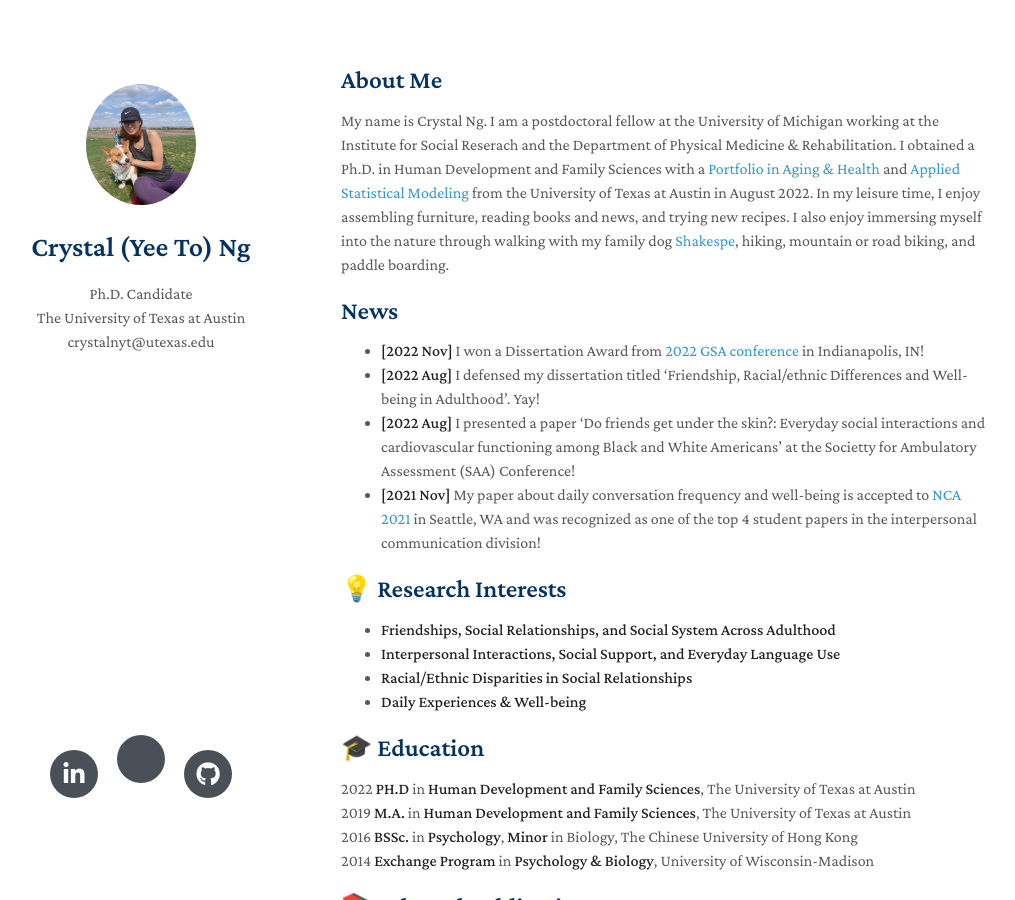
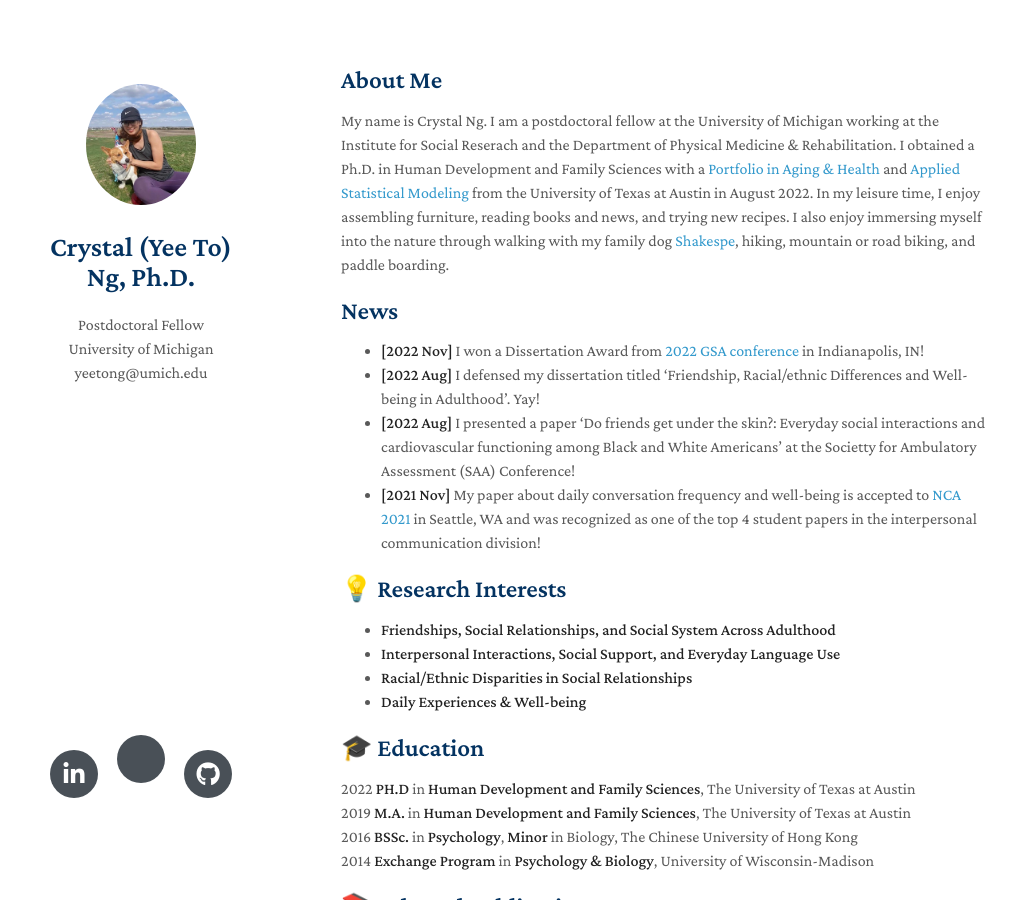
Before and after one commit to Crystal-ng/Crystal-ng.github.io, a Jekyll site: the page built from index.md, in a window 1280 px wide and 900 px high. Shown: the whole window, without its empty margins (129-1144 px from the left). Built offline with Jekyll 4.4.1, drawn with Linux system fonts in a browser that asks for light colours; nearby versions of some CDN libraries; a style sheet for code colours, icons or effects is not loaded; our own code applies the rules of GitHub Pages for plain Markdown files.

Commit message:
Update _config.yml

```diff
--- a/_config.yml
+++ b/_config.yml
@@ -1,7 +1,7 @@
-title: Crystal (Yee To) Ng
-position: Ph.D. Candidate
-affiliation: The University of Texas at Austin
-email: crystalnyt@utexas.edu
+title: Crystal (Yee To) Ng, Ph.D.
+position: Postdoctoral Fellow
+affiliation: University of Michigan
+email: yeetong@umich.edu
 keywords: minimal academic
 google_scholar: https://scholar.google.com/citations?user=887O6PoAAAAJ&hl=en
 github_link: https://github.com/Crystal-ng
```
